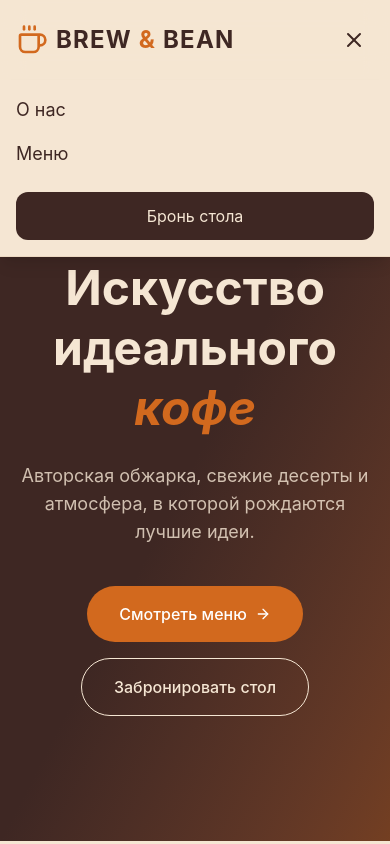
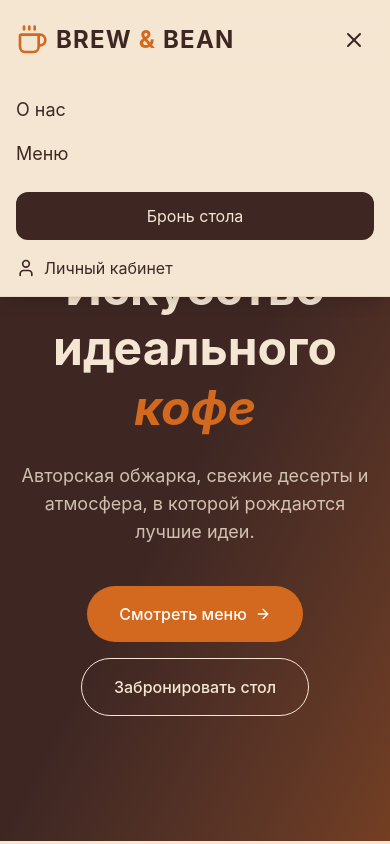
Before and after one commit to sukhovalex06/brew-bean, a Next.js app: page / in a window 390 px wide. Both pictures are taken after a click on the button 354 px from the left and 40 px from the top of the page. Shown: the top 844 px of the page. Built offline with nearby package versions, Linux system fonts and the light colour scheme; a web font is replaced by a local one.

Commit message:
Иконка профиля

```diff
--- a/src/components/layout/Header.tsx
+++ b/src/components/layout/Header.tsx
@@ -3,6 +3,7 @@
 import Link from 'next/link'
 import { Coffee, Menu, X } from 'lucide-react'
 import { useState } from 'react'
+import { User } from 'lucide-react'
 
 export function Header() {
   const [isMenuOpen, setIsMenuOpen] = useState(false)
@@ -39,6 +40,10 @@ export function Header() {
           <Link href="/#about" className="block text-lg text-coffee" onClick={() => setIsMenuOpen(false)}>О нас</Link>
           <Link href="/menu" className="block text-lg text-coffee" onClick={() => setIsMenuOpen(false)}>Меню</Link>
           <Link href="/booking" className="block text-center mt-2 px-6 py-3 bg-coffee text-cream rounded-xl" onClick={() => setIsMenuOpen(false)}>Бронь стола</Link>
+          <Link href="/account" className="flex items-center gap-2 hover:text-terracotta transition-colors">
+            <User className="w-5 h-5"/>
+            <span className="md:hidden">Личный кабинет</span>
+          </Link>
         </div>
       )}
     </header>
```
